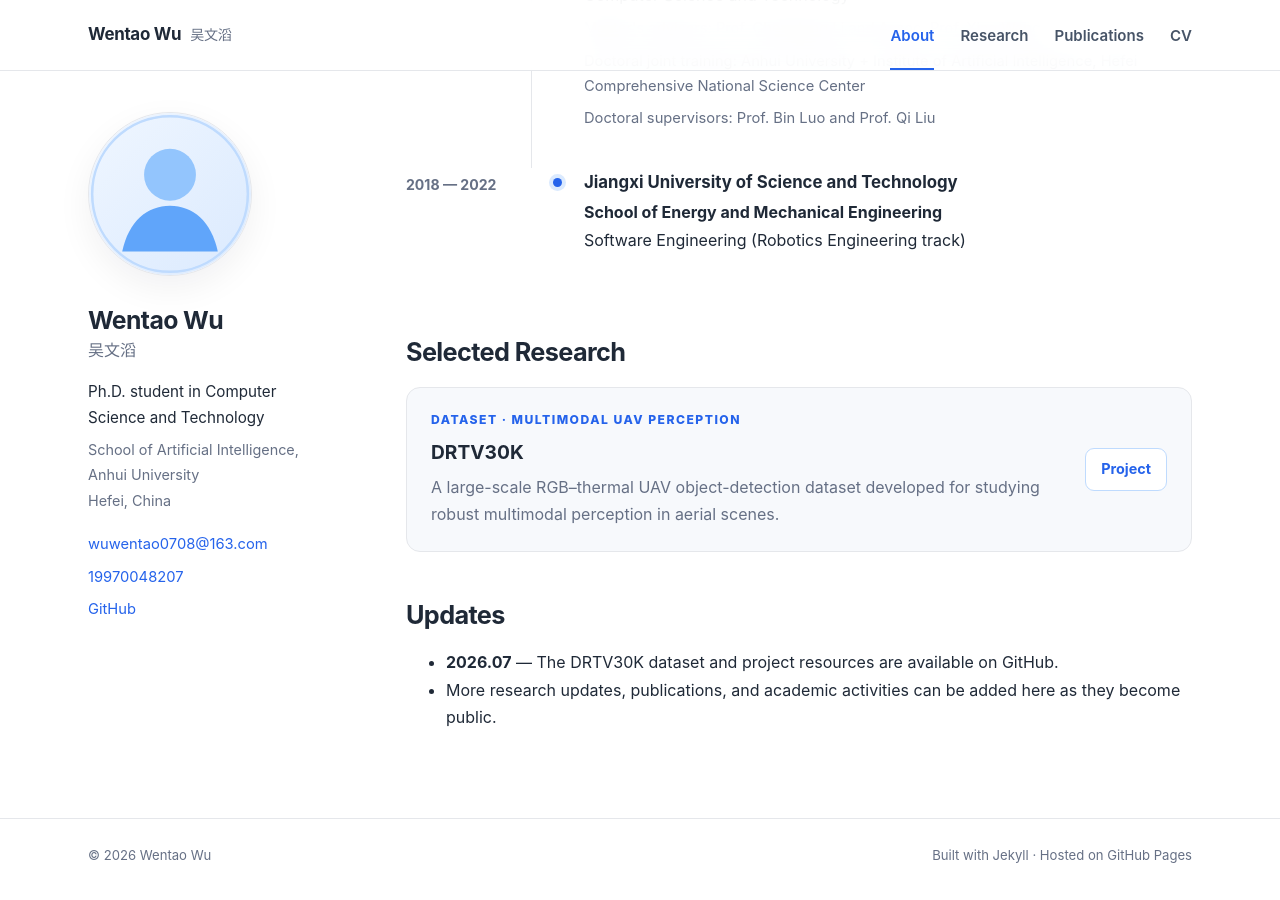
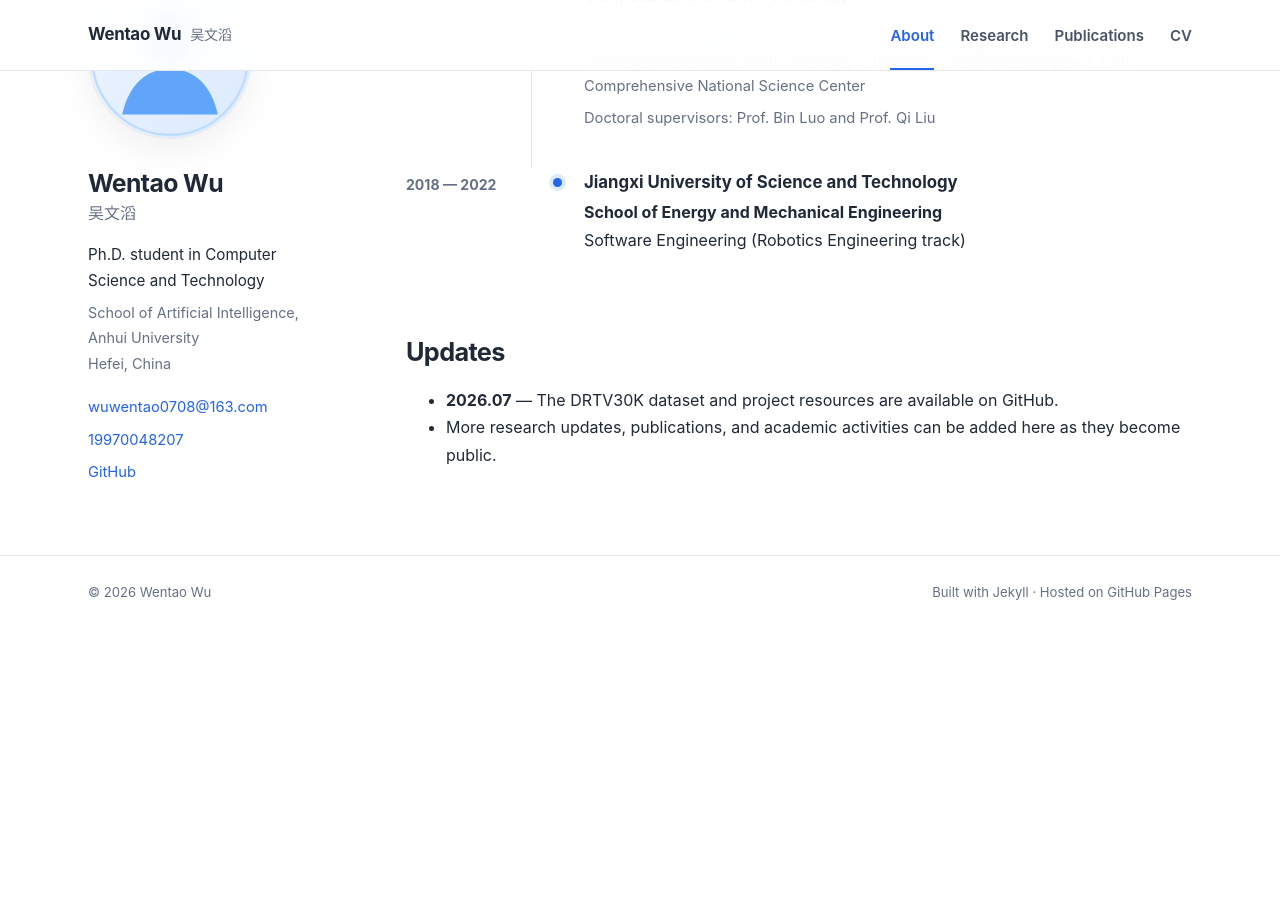
Before and after one commit to Vehicle-AHU/Vehicle-AHU.github.io, a Jekyll site: the page built from index.md, in a window 1280 px wide and 900 px high, scrolled down 1341 px. Built offline with Jekyll 4.4.1, drawn with Linux system fonts in a browser that asks for light colours; after the commit the page ends 1979 px from its top, so only the background shows below that.

Commit message:
Remove standalone DRTV30K section from homepage

```diff
--- a/index.md
+++ b/index.md
@@ -65,17 +65,6 @@ Since 2022, I have been studying **Computer Science and Technology** at the **Sc
   </div>
 </div>
 
-## Selected Research
-
-<div class="project-card">
-  <div>
-    <p class="eyebrow">DATASET · MULTIMODAL UAV PERCEPTION</p>
-    <h3>DRTV30K</h3>
-    <p>A large-scale RGB–thermal UAV object-detection dataset developed for studying robust multimodal perception in aerial scenes.</p>
-  </div>
-  <a class="button button-secondary" href="https://github.com/Vehicle-AHU/DRTV30K">Project</a>
-</div>
-
 ## Updates
 
 - **2026.07** — The DRTV30K dataset and project resources are available on GitHub.
```
